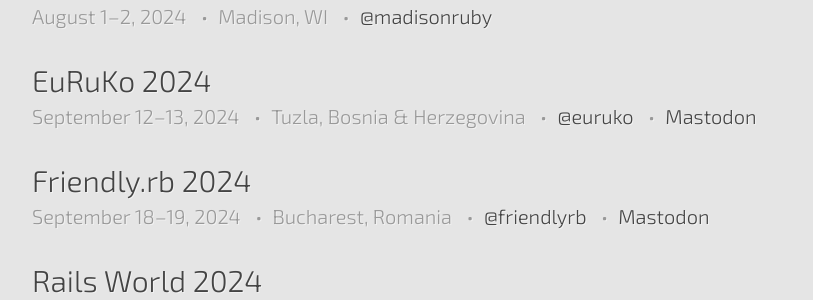
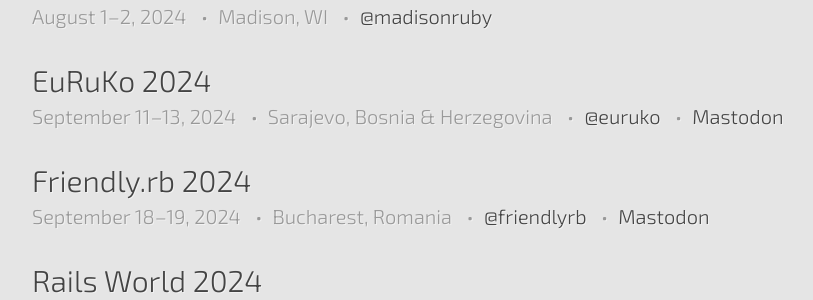
Before and after one commit to ruby-conferences/ruby-conferences.github.io, a Jekyll site: the page built from index.html, in a window 1280 px wide and 900 px high, scrolled down 1518 px. Shown: the part 182-482 px from the top of the window, without its empty margins (208-1021 px from the left). Built offline with Jekyll 4.4.1, drawn with Linux system fonts in a browser that asks for light colours.

Commit message:
Euruko 2024 updates (#554)

```diff
--- a/_data/conferences.yml
+++ b/_data/conferences.yml
@@ -2514,8 +2514,8 @@
   twitter: madisonruby
 
 - name: EuRuKo 2024
-  location: Tuzla, Bosnia & Herzegovina
-  start_date: 2024-09-12
+  location: Sarajevo, Bosnia & Herzegovina
+  start_date: 2024-09-11
   end_date: 2024-09-13
   url: https://2024.euruko.org
   twitter: euruko
```
